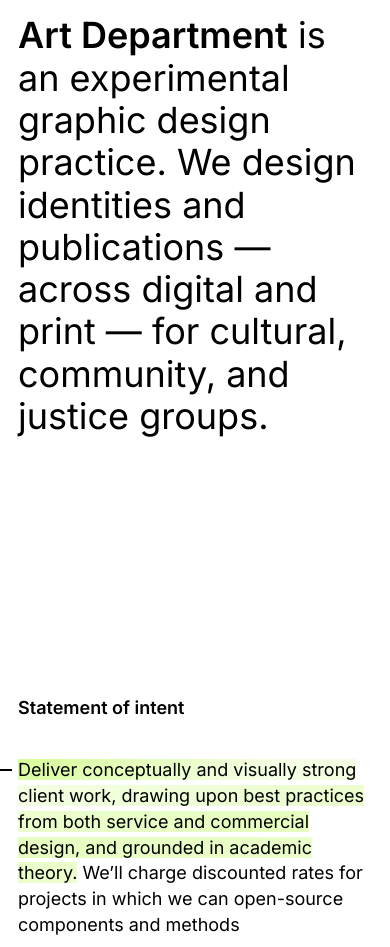
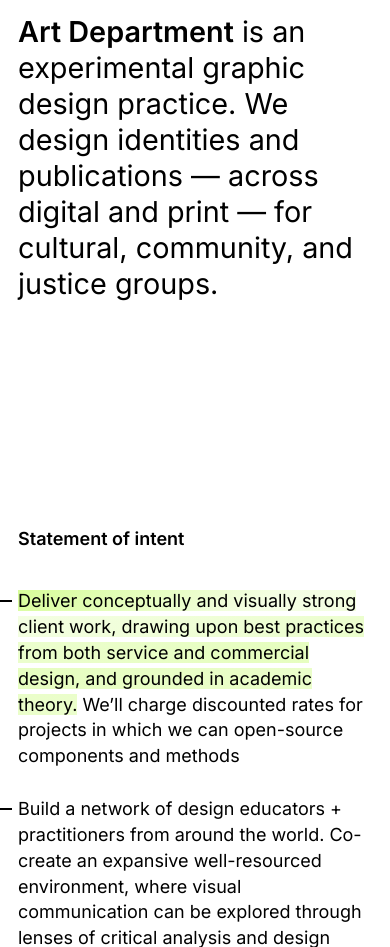
Before and after one commit to droom/artdept, a PHP site: page / in a window 390 px wide. Shown: the top 947 px of the page. Run offline with PHP 8.4, Linux system fonts and the light colour scheme.

Commit message:
amends header mob

```diff
--- a/css/artdept.css
+++ b/css/artdept.css
@@ -56,13 +56,13 @@ p,
 
   }
   .h1{
-    font-size: 2rem;
-    line-height: 2.35rem;
+    font-size: 1.6rem;
+    line-height: 2rem;
 
   }
   header{
     /*background: pink;*/
-    height: 70vh;
+    height: 50vh;
   }
 }
 
```
